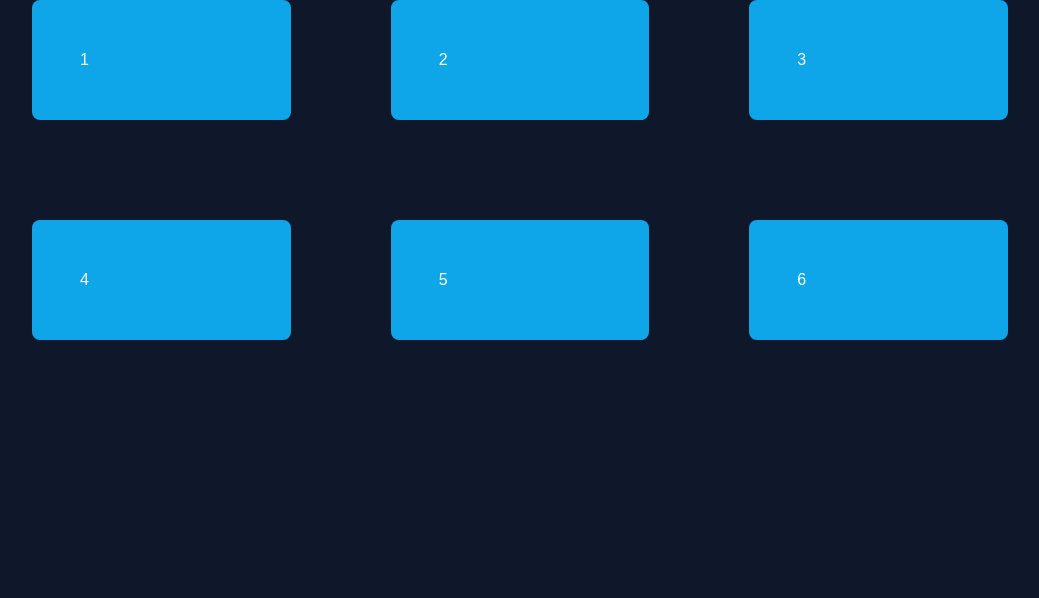
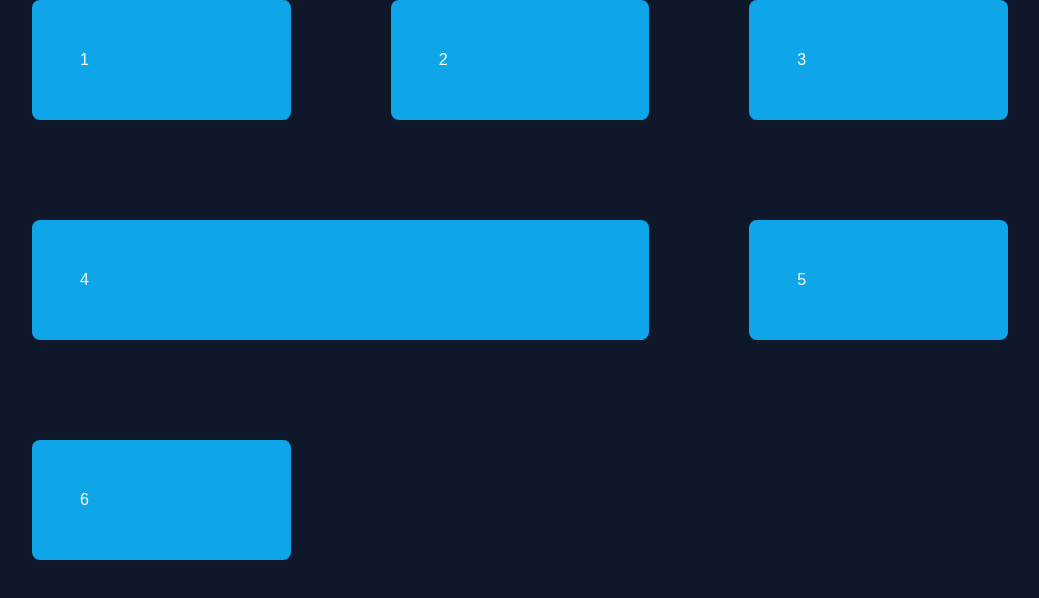
Before and after one commit to Nathan-Mwai/Learning-tailwind, a Next.js app: page / in a window 1280 px wide. Shown: the top 598 px of the page, without its empty margins (120-1159 px from the left). Built offline with nearby package versions, Linux system fonts and the light colour scheme; a web font is replaced by a local one.

Commit message:
Using col-span-2 for giving more definition to the column div elements

```diff
--- a/src/app/page.tsx
+++ b/src/app/page.tsx
@@ -52,7 +52,7 @@ export default function Home() {
             <div className="bg-sky-500 p-6 rounded-lg">1</div>
             <div className="bg-sky-500 p-6 rounded-lg">2</div>
             <div className="bg-sky-500 p-6 rounded-lg">3</div>
-            <div className="bg-sky-500 p-6 rounded-lg">4</div>
+            <div className="bg-sky-500 p-6 rounded-lg col-span-2">4</div>
             <div className="bg-sky-500 p-6 rounded-lg">5</div>
             <div className="bg-sky-500 p-6 rounded-lg">6</div>
           </div>
```
